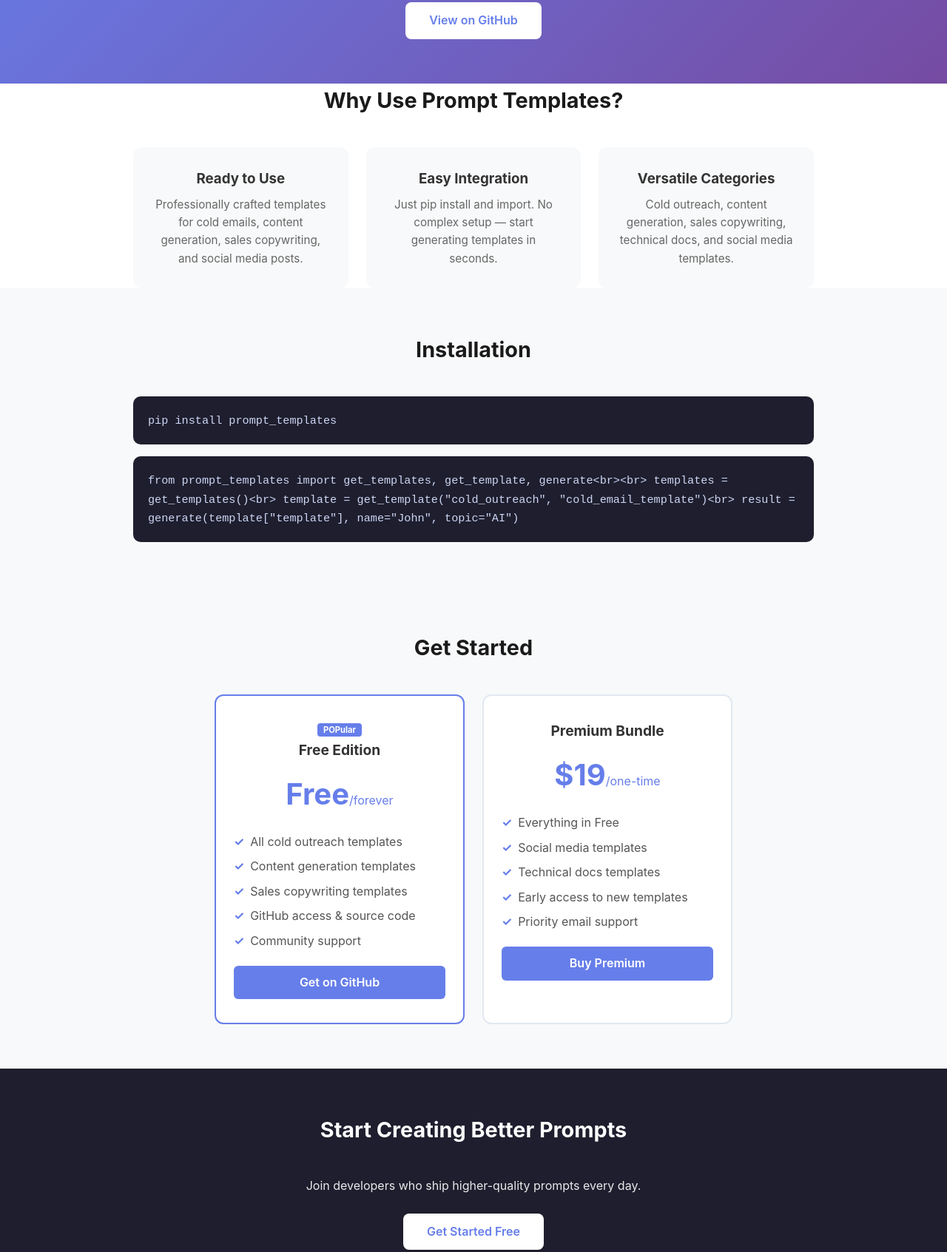
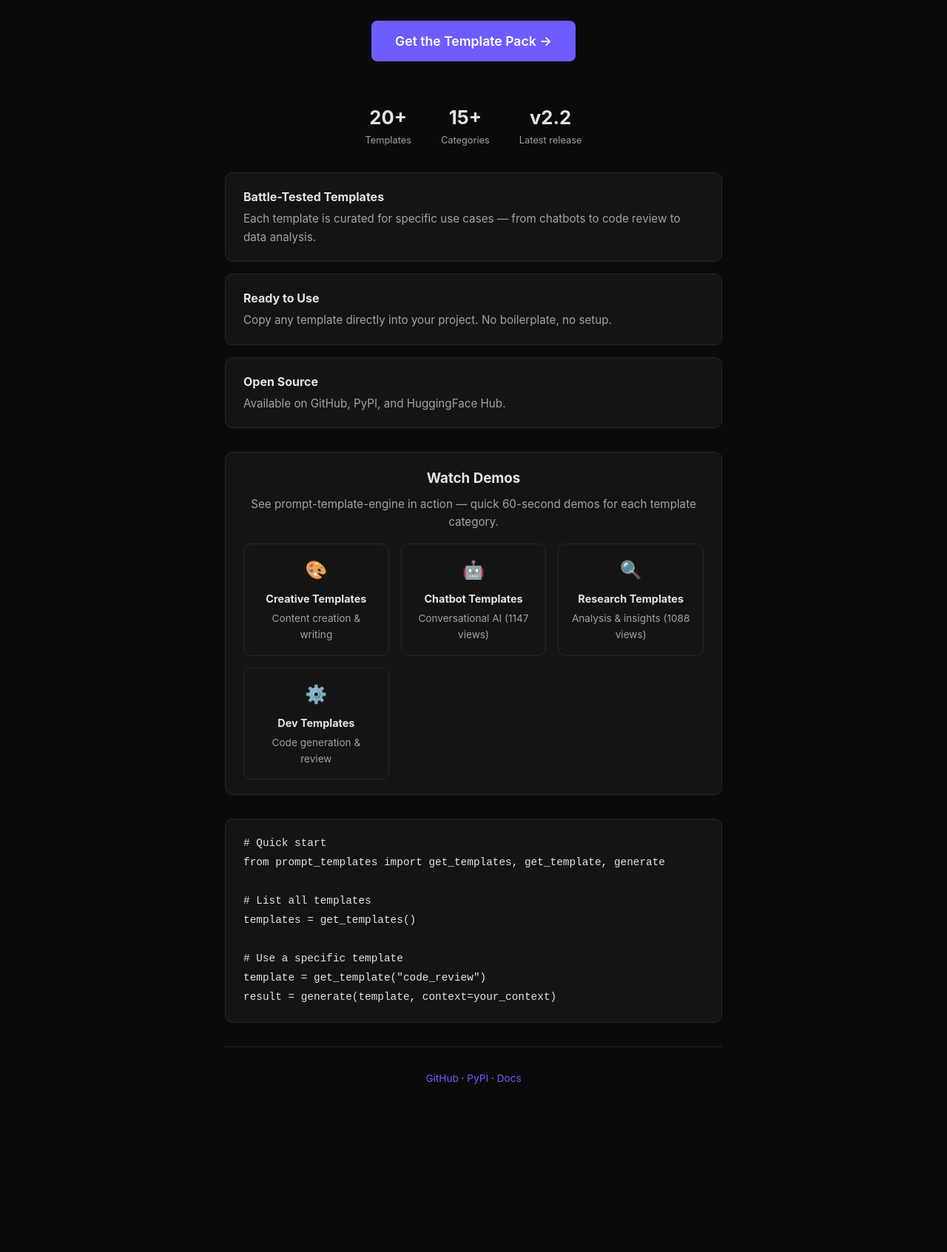
Before and after one commit to meridianmindx/prompt-template-engine, a plain HTML site: page index.html in a window 1280 px wide. Shown: the part 257-1950 px from the top of the page at 74% size. After the commit the page ends 1758 px from the top, so only its background shows below. Drawn offline with Linux system fonts and the light colour scheme.

Commit message:
feat: update landing page for prompt-template-engine

```diff
--- a/index.html
+++ b/index.html
@@ -3,146 +3,193 @@
 <head>
   <meta charset="UTF-8">
   <meta name="viewport" content="width=device-width, initial-scale=1.0">
-    <title>Prompt Templates — Curated LLM Prompt Templates for Developers</title>
-    <meta name="description" content="A curated collection of high-quality LLM prompt templates. Cold outreach, content generation, sales copywriting, and more.">
+  <title>Prompt Template Engine — Curated Templates for Developers</title>
   <style>
+    :root {
+      --bg: #0a0a0a;
+      --bg-card: #141414;
+      --text: #e4e4e7;
+      --text-muted: #a1a1aa;
+      --accent: #6d5cff;
+      --accent-hover: #7c6eff;
+      --border: #27272a;
+    }
     * { margin: 0; padding: 0; box-sizing: border-box; }
-        body { font-family: -apple-system, BlinkMacSystemFont, 'Segoe UI', Roboto, sans-serif; color: #1a1a1a; line-height: 1.6; }
-        .container { max-width: 960px; margin: 0 auto; padding: 0 20px; }
-        header { background: linear-gradient(135deg, #667eea 0%, #764ba2 100%); color: white; padding: 60px 0; text-align: center; }
-        header h1 { font-size: 2.5rem; font-weight: 700; margin-bottom: 16px; }
-        header p { font-size: 1.25rem; opacity: 0.95; max-width: 600px; margin: 0 auto 24px; }
-        .btn { display: inline-block; padding: 12px 32px; border-radius: 8px; font-size: 1rem; font-weight: 600; text-decoration: none; transition: transform 0.2s; }
-        .btn-primary { background: white; color: #667eea; }
-        .btn-primary:hover { transform: translateY(-2px); }
-        .btn-secondary { background: rgba(255,255,255,0.15); color: white; border: 1px solid rgba(255,255,255,0.3); }
-        .btn-secondary:hover { background: rgba(255,255,255,0.25); }
-        section { padding: 60px 0; }
-        h2 { font-size: 1.8rem; text-align: center; margin-bottom: 40px; }
-        .features { display: grid; grid-template-columns: repeat(auto-fit, minmax(260px, 1fr)); gap: 24px; }
-        .feature { background: #f8f9fa; border-radius: 12px; padding: 28px; text-align: center; }
-        .feature h3 { margin-bottom: 8px; color: #333; }
-        .feature p { color: #666; font-size: 0.95rem; }
-        .code-block { background: #1e1e2e; color: #cdd6f4; padding: 20px; border-radius: 10px; overflow-x: auto; font-size: 0.95rem; }
-        .code-block code { font-family: 'Fira Code', 'Cascadia Code', monospace; }
-        .pricing { background: #f8f9fa; }
-        .pricing-cards { display: grid; grid-template-columns: repeat(auto-fit, minmax(280px, 1fr)); gap: 24px; max-width: 700px; margin: 0 auto; }
-        .pricing-card { background: white; border-radius: 12px; padding: 32px 24px; text-align: center; border: 2px solid #e2e8f0; }
-        .pricing-card.featured { border-color: #667eea; position: relative; }
-        .pricing-card.featured::before { content: "POPular"; background: #667eea; color: white; font-size: 0.7rem; padding: 2px 8px; border-radius: 4px; font-weight: 700; }
-        .pricing-card h3 { font-size: 1.2rem; color: #333; }
-        .price { font-size: 2.5rem; font-weight: 700; color: #667eea; margin: 12px 0; }
-        .price small { font-size: 1rem; font-weight: 400; }
-        .pricing-card ul { list-style: none; margin: 16px 0; text-align: left; }
-        .pricing-card ul li { padding: 4px 0; color: #555; }
-        .pricing-card ul li::before { content: "✓"; color: #667eea; font-weight: 700; margin-right: 8px; }
-        .btn-buy { display: block; margin-top: 16px; padding: 10px 20px; background: #667eea; color: white; border-radius: 6px; text-decoration: none; font-weight: 600; transition: background 0.2s; }
-        .btn-buy:hover { background: #5a6fd6; }
-        .cta { background: #1e1e2e; color: white; text-align: center; }
-        .cta h2 { color: white; }
-        .cta p { margin-bottom: 24px; opacity: 0.9; }
-        footer { background: #f8f9fa; padding: 30px 0; text-align: center; color: #888; font-size: 0.9rem; }
-        footer a { color: #667eea; text-decoration: none; }
-        @media (max-width: 600px) {
-            header h1 { font-size: 1.8rem; }
-            header p { font-size: 1rem; }
-            section { padding: 40px 0; }
+    body {
+      font-family: -apple-system, BlinkMacSystemFont, 'Segoe UI', Roboto, sans-serif;
+      background: var(--bg);
+      color: var(--text);
+      line-height: 1.6;
     }
+    .container { max-width: 720px; margin: 0 auto; padding: 2rem 1.5rem; }
+    header { text-align: center; padding: 3rem 0 2rem; }
+    header h1 { font-size: 2.5rem; font-weight: 700; letter-spacing: -0.03em; }
+    header p { color: var(--text-muted); font-size: 1.1rem; margin-top: 0.5rem; }
+    .tag {
+      display: inline-block;
+      background: rgba(109, 92, 255, 0.15);
+      color: var(--accent);
+      font-size: 0.75rem;
+      font-weight: 600;
+      padding: 0.3rem 0.8rem;
+      border-radius: 9999px;
+      margin-bottom: 1.5rem;
+    }
+    .cta {
+      display: inline-block;
+      background: var(--accent);
+      color: #fff;
+      font-weight: 600;
+      font-size: 1.1rem;
+      padding: 0.85rem 2rem;
+      border-radius: 8px;
+      text-decoration: none;
+      transition: background 0.15s;
+      margin-top: 1.5rem;
+    }
+    .cta:hover { background: var(--accent-hover); }
+    .features {
+      display: grid;
+      gap: 1rem;
+      margin: 2rem 0;
+    }
+    .feature {
+      background: var(--bg-card);
+      border: 1px solid var(--border);
+      border-radius: 10px;
+      padding: 1.25rem 1.5rem;
+    }
+    .feature h3 { font-size: 1rem; margin-bottom: 0.3rem; }
+    .feature p { color: var(--text-muted); font-size: 0.95rem; }
+    .code {
+      background: var(--bg-card);
+      border: 1px solid var(--border);
+      border-radius: 10px;
+      padding: 1.25rem 1.5rem;
+      margin: 2rem 0;
+      font-family: 'JetBrains Mono', 'Fira Code', monospace;
+      font-size: 0.9rem;
+      line-height: 1.8;
+      overflow-x: auto;
+    }
+    .footer {
+      text-align: center;
+      color: var(--text-muted);
+      font-size: 0.85rem;
+      padding: 2rem 0 0;
+      border-top: 1px solid var(--border);
+      margin-top: 2rem;
+    }
+    .footer a { color: var(--accent); text-decoration: none; }
+    .stats {
+      display: flex;
+      justify-content: center;
+      gap: 2.5rem;
+      margin: 1.5rem 0 1rem;
+    }
+    .stat { text-align: center; }
+    .stat .num { font-size: 1.6rem; font-weight: 700; }
+    .stat .label { font-size: 0.8rem; color: var(--text-muted); }
+    .video-section {
+      background: var(--bg-card);
+      border: 1px solid var(--border);
+      border-radius: 10px;
+      padding: 1.25rem 1.5rem;
+      margin: 2rem 0;
+      text-align: center;
+    }
+    .video-section h3 { margin-bottom: 0.5rem; }
+    .video-section p { color: var(--text-muted); font-size: 0.95rem; }
+    .video-grid {
+      display: grid;
+      grid-template-columns: repeat(auto-fit, minmax(180px, 1fr));
+      gap: 1rem;
+      margin-top: 1rem;
+    }
+    .video-card {
+      background: var(--bg-card);
+      border: 1px solid var(--border);
+      border-radius: 10px;
+      padding: 1rem;
+      text-align: center;
+    }
+    .video-card .icon { font-size: 1.5rem; margin-bottom: 0.5rem; }
+    .video-card h4 { font-size: 0.9rem; margin-bottom: 0.3rem; }
+    .video-card p { color: var(--text-muted); font-size: 0.85rem; }
   </style>
 </head>
 <body>
+  <div class="container">
+    <header>
+      <span class="tag">pip install prompt-template-engine</span>
+      <h1>Prompt Template Engine</h1>
+      <p>A curated collection of 20+ battle-tested prompt templates for developers — stop writing templates from scratch.</p>
+      <a href="https://github.com/meridianmindx/prompt-template-engine" class="cta">Get the Template Pack →</a>
+    </header>
 
-<header>
-    <div class="container">
-        <h1>Prompt Templates</h1>
-        <p>A curated collection of high-quality LLM prompt templates for cold outreach, content generation, sales copywriting, and more.</p>
-        <div>
-            <a href="https://github.com/meridianmindx/prompt-template-engine" target="_blank" class="btn btn-primary">View on GitHub</a>
+    <div class="stats">
+      <div class="stat"><div class="num">20+</div><div class="label">Templates</div></div>
+      <div class="stat"><div class="num">15+</div><div class="label">Categories</div></div>
+      <div class="stat"><div class="num">v2.2</div><div class="label">Latest release</div></div>
+    </div>
+
+    <div class="features">
+      <div class="feature">
+        <h3>Battle-Tested Templates</h3>
+        <p>Each template is curated for specific use cases — from chatbots to code review to data analysis.</p>
+      </div>
+      <div class="feature">
+        <h3>Ready to Use</h3>
+        <p>Copy any template directly into your project. No boilerplate, no setup.</p>
+      </div>
+      <div class="feature">
+        <h3>Open Source</h3>
+        <p>Available on GitHub, PyPI, and HuggingFace Hub.</p>
       </div>
     </div>
-</header>
 
-<section class="container">
-    <h2>Why Use Prompt Templates?</h2>
-    <div class="features">
-        <div class="feature">
-            <h3>Ready to Use</h3>
-            <p>Professionally crafted templates for cold emails, content generation, sales copywriting, and social media posts.</p>
+    <div class="video-section">
+      <h3>Watch Demos</h3>
+      <p>See prompt-template-engine in action — quick 60-second demos for each template category.</p>
+      <div class="video-grid">
+        <div class="video-card">
+          <div class="icon">🎨</div>
+          <h4>Creative Templates</h4>
+          <p>Content creation & writing</p>
         </div>
-        <div class="feature">
-            <h3>Easy Integration</h3>
-            <p>Just pip install and import. No complex setup — start generating templates in seconds.</p>
+        <div class="video-card">
+          <div class="icon">🤖</div>
+          <h4>Chatbot Templates</h4>
+          <p>Conversational AI (1147 views)</p>
         </div>
-        <div class="feature">
-            <h3>Versatile Categories</h3>
-            <p>Cold outreach, content generation, sales copywriting, technical docs, and social media templates.</p>
+        <div class="video-card">
+          <div class="icon">🔍</div>
+          <h4>Research Templates</h4>
+          <p>Analysis & insights (1088 views)</p>
         </div>
-    </div>
-</section>
-
-<section style="background:#f8f9fa;">
-    <div class="container">
-        <h2>Installation</h2>
-        <div class="code-block">
-            <code>pip install prompt_templates</code>
-        </div>
-        <div class="code-block" style="margin-top:16px;">
-            <code>
-from prompt_templates import get_templates, get_template, generate&lt;br&gt;&lt;br&gt;
-templates = get_templates()&lt;br&gt;
-template = get_template("cold_outreach", "cold_email_template")&lt;br&gt;
-result = generate(template["template"], name="John", topic="AI")
-            </code>
-        </div>
-    </div>
-</section>
-
-<section class="pricing">
-    <div class="container">
-        <h2>Get Started</h2>
-        <div class="pricing-cards">
-            <div class="pricing-card featured">
-                <h3>Free Edition</h3>
-                <div class="price">Free<small>/forever</small></div>
-                <ul>
-                    <li>All cold outreach templates</li>
-                    <li>Content generation templates</li>
-                    <li>Sales copywriting templates</li>
-                    <li>GitHub access &amp; source code</li>
-                    <li>Community support</li>
-                </ul>
-                <a href="https://github.com/meridianmindx/prompt-template-engine" class="btn-buy" target="_blank">Get on GitHub</a>
-            </div>
-            <div class="pricing-card">
-                <h3>Premium Bundle</h3>
-                <div class="price">$19<small>/one-time</small></div>
-                <ul>
-                    <li>Everything in Free</li>
-                    <li>Social media templates</li>
-                    <li>Technical docs templates</li>
-                    <li>Early access to new templates</li>
-                    <li>Priority email support</li>
-                </ul>
-                <a href="https://payhip.com/b/YOUR_LINK" class="btn-buy" target="_blank">Buy Premium</a>
+        <div class="video-card">
+          <div class="icon">⚙️</div>
+          <h4>Dev Templates</h4>
+          <p>Code generation & review</p>
         </div>
       </div>
     </div>
-</section>
 
-<section class="cta">
-    <div class="container">
-        <h2>Start Creating Better Prompts</h2>
-        <p>Join developers who ship higher-quality prompts every day.</p>
-        <a href="https://github.com/meridianmindx/prompt-template-engine" class="btn btn-primary" target="_blank">Get Started Free</a>
+    <div class="code">
+# Quick start<br>
+from prompt_templates import get_templates, get_template, generate<br><br>
+# List all templates<br>
+templates = get_templates()<br><br>
+# Use a specific template<br>
+template = get_template("code_review")<br>
+result = generate(template, context=your_context)
     </div>
-</section>
 
-<footer>
-    <div class="container">
-        <p>Built by <a href="https://github.com/meridianmindx" target="_blank">Meridian Mind</a> — MIT License</p>
-        <p style="margin-top:8px;"><a href="https://github.com/meridianmindx/prompt-template-engine" target="_blank">GitHub Repository</a></p>
+    <div class="footer">
+      <a href="https://github.com/meridianmindx/prompt-template-engine">GitHub</a> ·
+      <a href="https://pypi.org/project/prompt-template-engine/">PyPI</a> ·
+      <a href="https://meridianmindx.github.io/prompt-template-engine/">Docs</a>
     </div>
-</footer>
-
+  </div>
 </body>
 </html>
```
Lines whose indentation alone changed are shown as unchanged.
